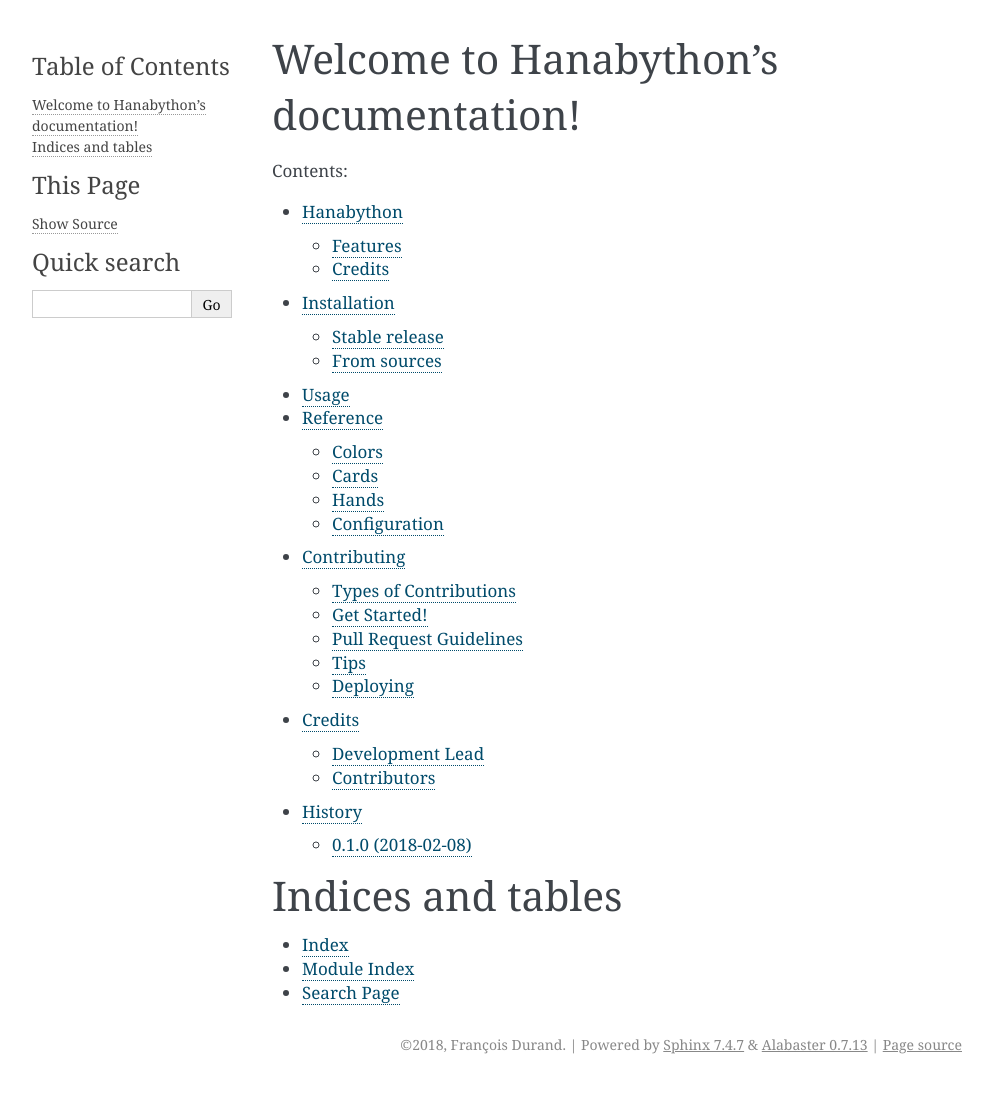
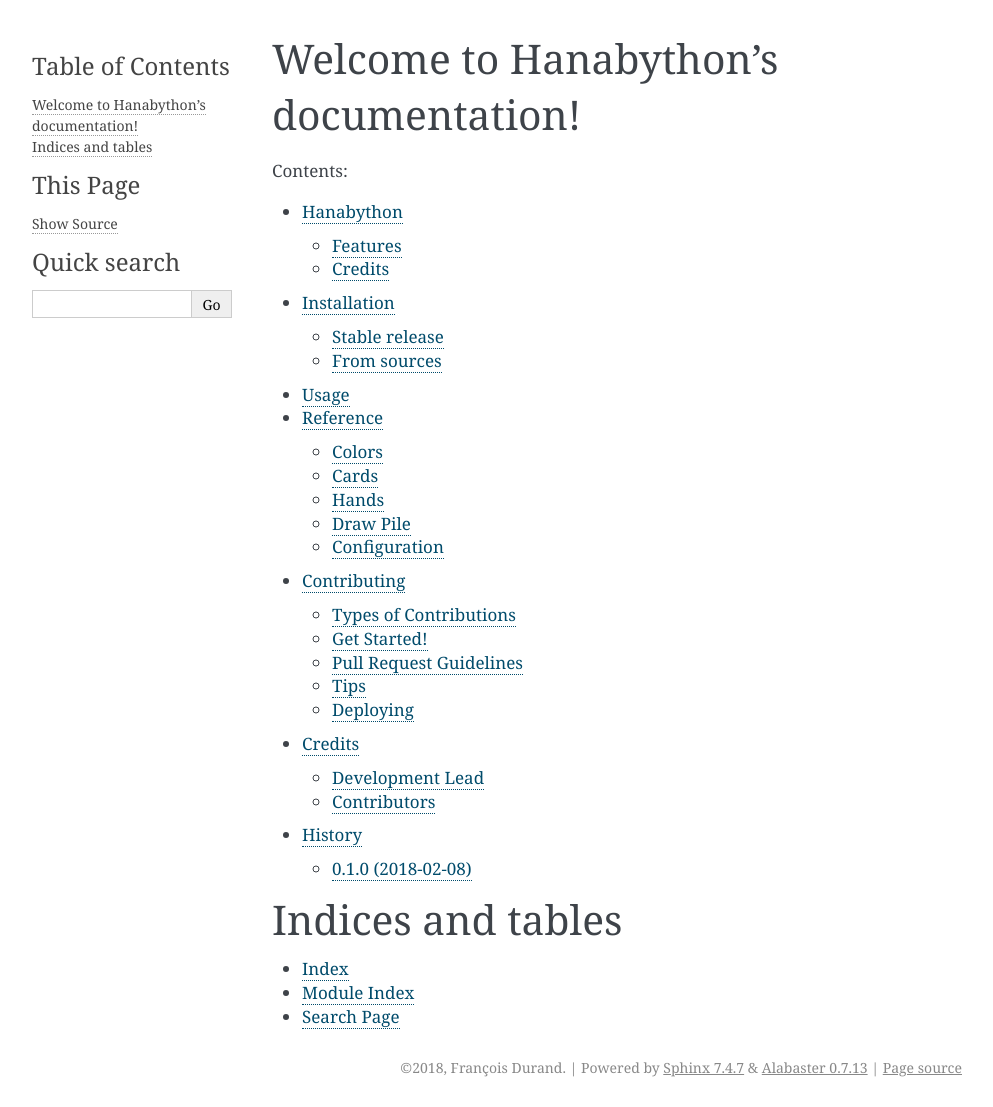
Before and after one commit to francois-durand/hanabython, a Sphinx documentation site: the page built from docs/index.rst, in a window 1280 px wide. Shown: the whole page, without its empty margins (148-1141 px from the left). Built offline with Sphinx 7.4.7, drawn with Linux system fonts in a browser that asks for light colours; pages that are not in the unit, such as notebooks, are missing from menus; before the commit the page ends 1084 px from its top, so only the background shows below that.

Commit message:
Include DrawPile in doc

```diff
--- a/docs/reference.rst
+++ b/docs/reference.rst
@@ -32,6 +32,12 @@ Hands
 .. autoclass:: hanabython.HandPublic
     :members:
 
+Draw Pile
+---------
+
+.. autoclass:: hanabython.DrawPile
+    :members:
+
 Configuration
 -------------
 
--- a/hanabython/__init__.py
+++ b/hanabython/__init__.py
@@ -14,3 +14,4 @@ from Hand import Hand
 from Configuration import Configuration
 from CardPublic import CardPublic
 from HandPublic import HandPublic
+from DrawPile import DrawPile
```
